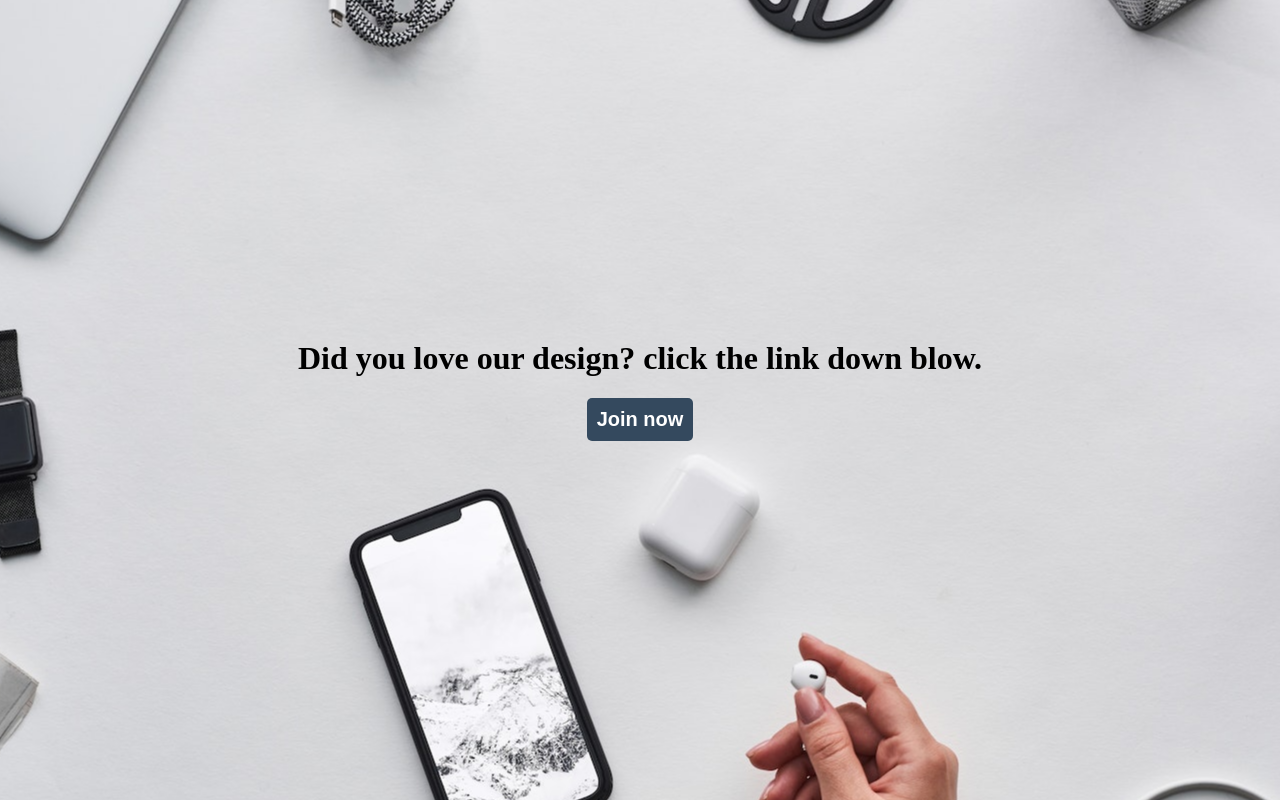
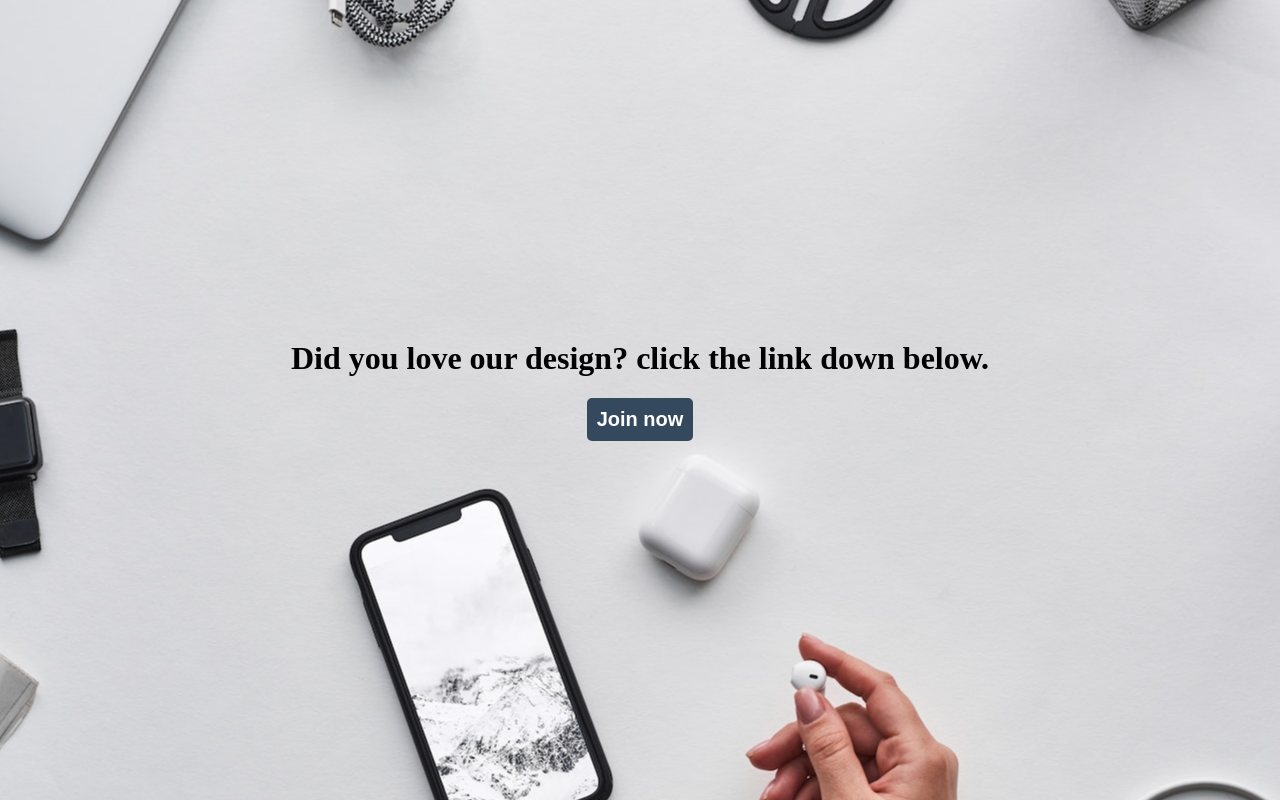
Before and after one commit to ZoneTwelve/web-design, a plain HTML site: page space-design-compony/index.html in a window 1280 px wide. Shown: the part 880-1680 px from the top of the page. Drawn offline with Linux system fonts and the light colour scheme; a web font is replaced by a local one.

Commit message:
[fix] miss spell

```diff
--- a/space-design-compony/index.html
+++ b/space-design-compony/index.html
@@ -27,7 +27,7 @@
     <!-- <div id="middle-layer"></div> -->
     <div id="second-frame" class="frame-fixtor">
       <div class="text-box">
-        <h1 class="w-100">Did you love our design? click the link down blow.</h1>
+        <h1 class="w-100">Did you love our design? click the link down below.</h1>
         <button href="#" class="btn-join-now">Join now</button>
       </div>
     </div>
```
